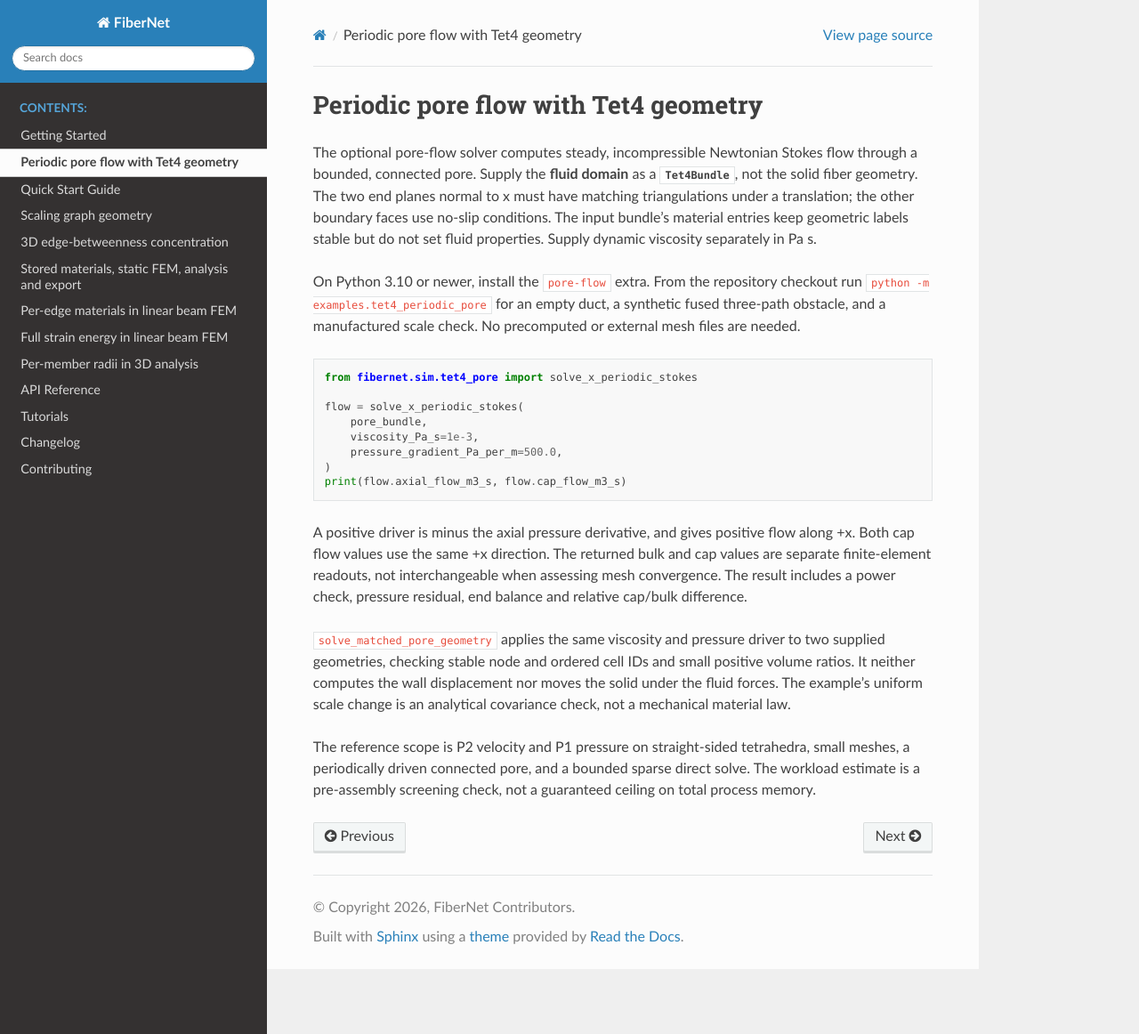
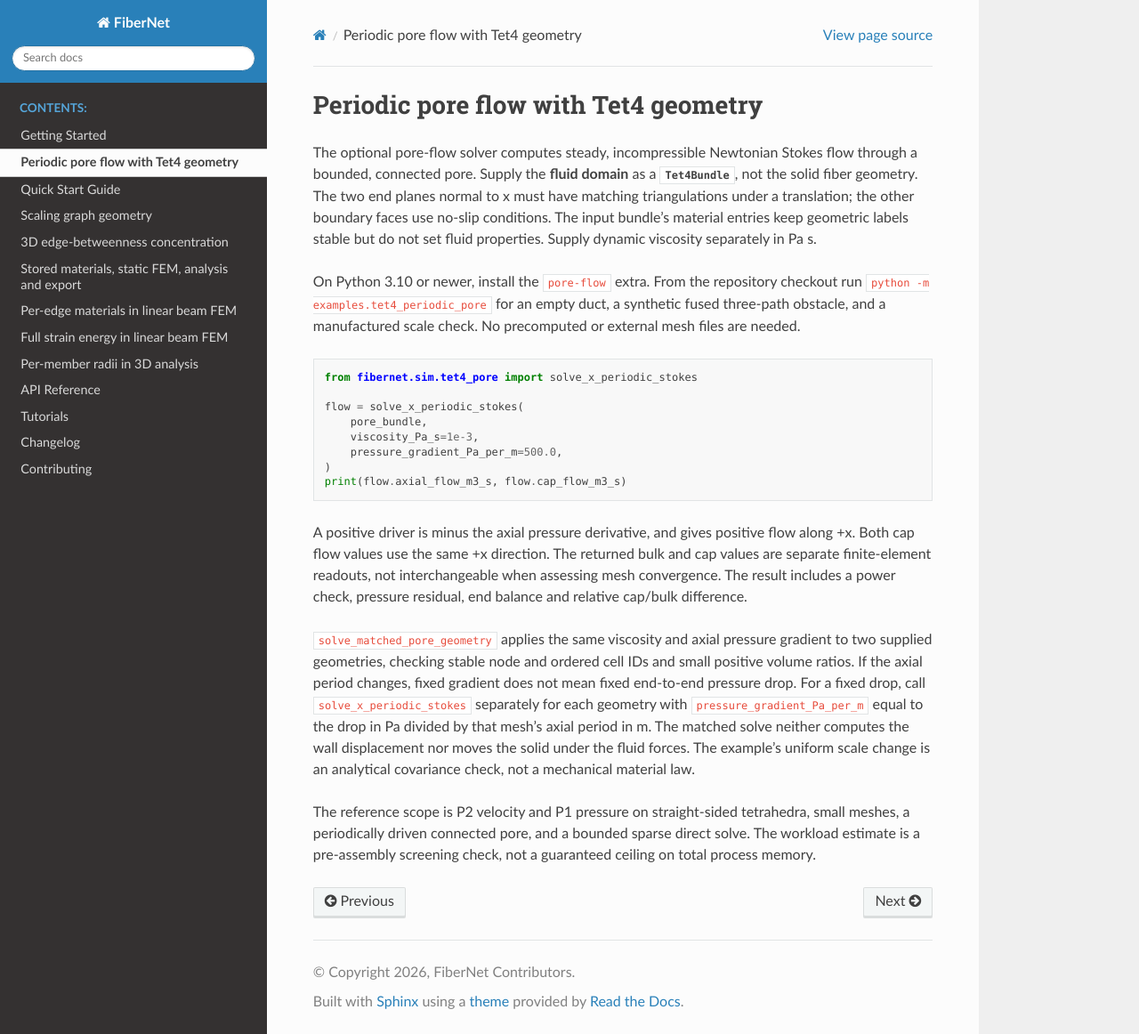
Before and after one commit to GellmanSparrowS/fibernet, a Sphinx documentation site: the page built from docs/tet4_periodic_pore.rst, in a window 1280 px wide and 1162 px high. Shown: the whole window at 89% size. Built offline with Sphinx 7.4.7 and the Read the Docs theme 3.1.0, drawn with Linux system fonts in a browser that asks for light colours.

Commit message:
Verify periodic pore pressure controls and adapter inventory

```diff
--- a/docs/tet4_periodic_pore.rst
+++ b/docs/tet4_periodic_pore.rst
@@ -31,9 +31,13 @@ bulk and cap values are separate finite-element readouts, not interchangeable
 when assessing mesh convergence. The result includes a power check, pressure
 residual, end balance and relative cap/bulk difference.
 
-``solve_matched_pore_geometry`` applies the same viscosity and pressure
-driver to two supplied geometries, checking stable node and ordered cell IDs
-and small positive volume ratios. It neither computes the wall displacement
+``solve_matched_pore_geometry`` applies the same viscosity and axial pressure
+gradient to two supplied geometries, checking stable node and ordered cell IDs
+and small positive volume ratios. If the axial period changes, fixed gradient
+does not mean fixed end-to-end pressure drop. For a fixed drop, call
+``solve_x_periodic_stokes`` separately for each geometry with
+``pressure_gradient_Pa_per_m`` equal to the drop in Pa divided by that mesh's
+axial period in m. The matched solve neither computes the wall displacement
 nor moves the solid under the fluid forces. The example's uniform scale
 change is an analytical covariance check, not a mechanical material law.
 
```
Also changed, not shown: 2 other files.
